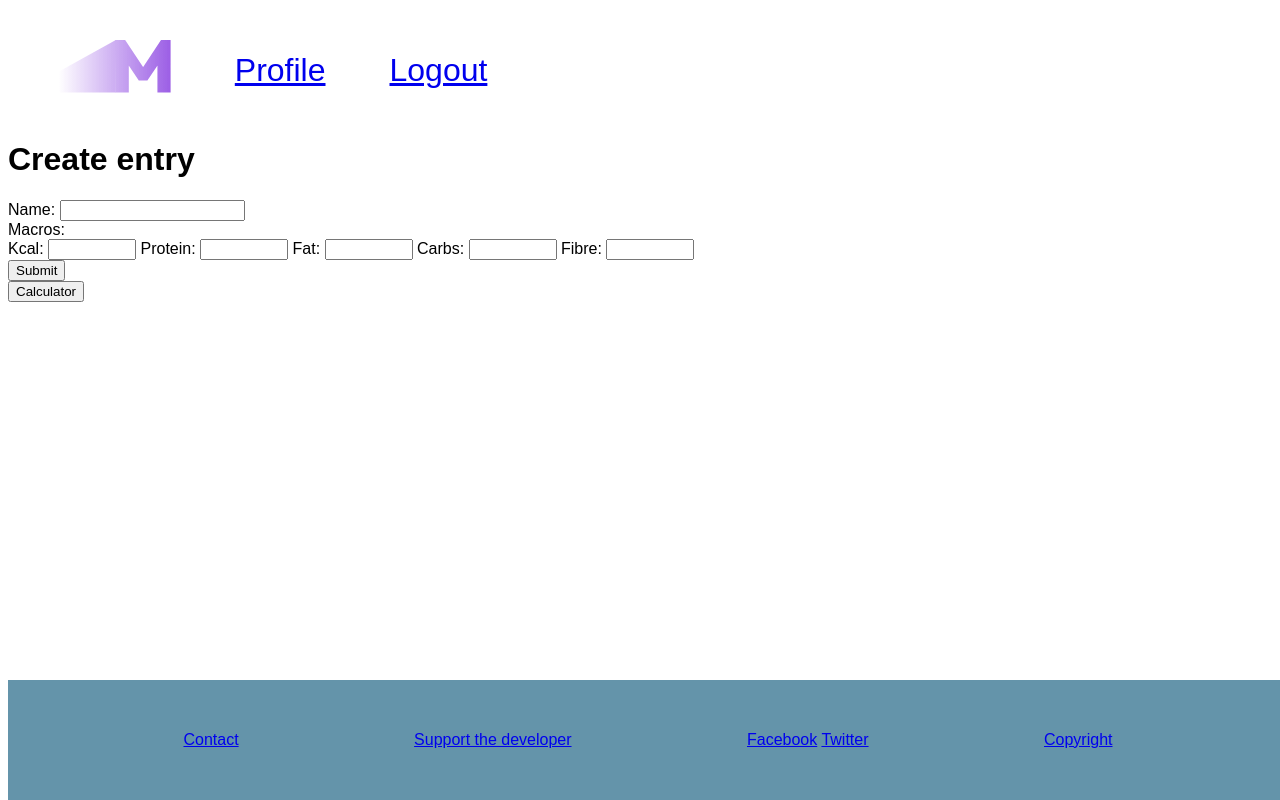
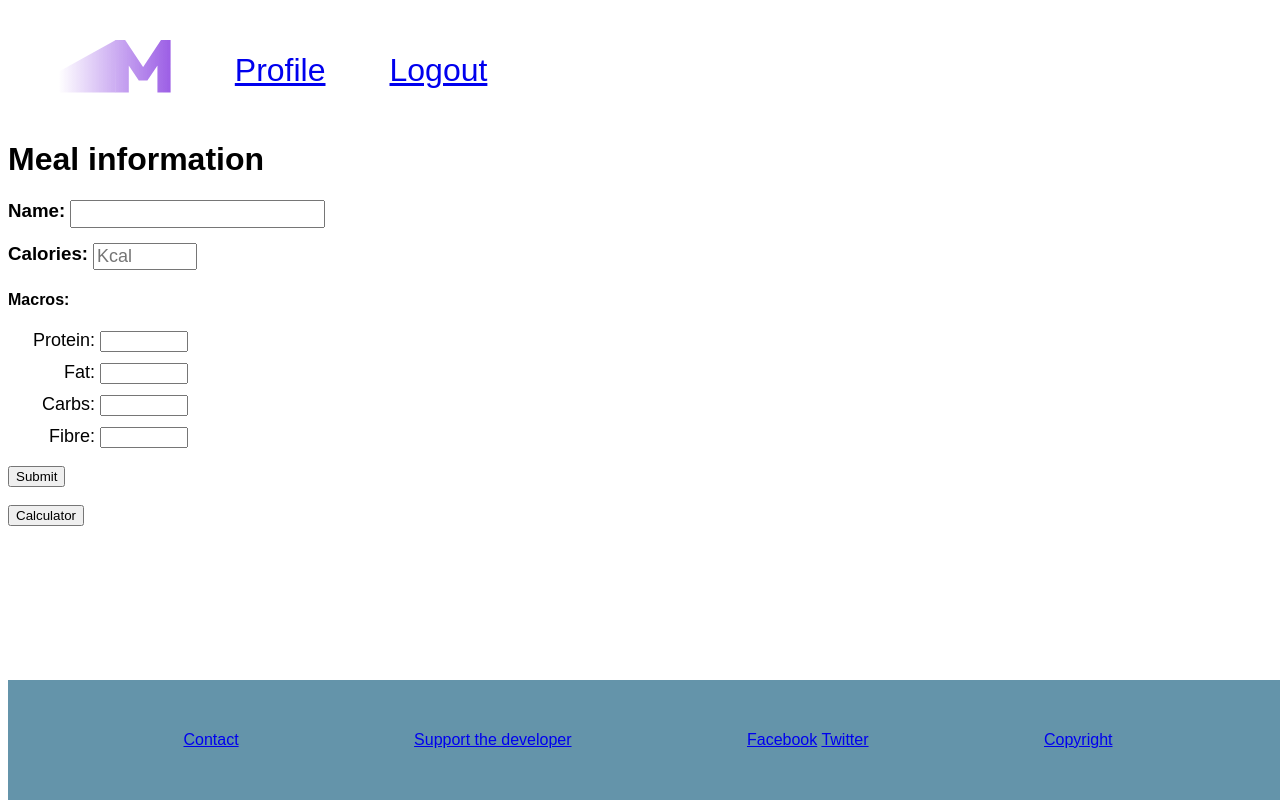
Before and after one commit to Lilley-DL/Momentum, a Flask app: page /createEntry in a window 1280 px wide. Run offline with Flask 3, Linux system fonts and the light colour scheme; the visitor is signed in with stand-in values (Sample User, id 1).

Commit message:
adjusted meal entry input stytles

```diff
--- a/static/style.css
+++ b/static/style.css
@@ -34,17 +34,45 @@ footer{
     align-items: center;
 }
 
-@media screen and (max-width:500px) {
-    #top-nav{
-        /* display:none; */
-        margin: 2vh 1vw;
-        font-size: larger;
-    }
+/* meal entry  */
+/* meal name */
+#name-input-wrapper h3{
+    margin: 0 5px 0 0 ;
+}
+#name-input-wrapper input[type=text]{
+    font-size: larger;
+}
+#name-input-wrapper{
+    display: flex;
+    flex-direction: row;
 }
 
-/* meal entry  */
-.macroInput{
+/* calories input */
+#calories-input-wrapper{
+    display: flex;
+    flex-direction: row;
+    margin: 15px 0;
+}
+#calories-input-wrapper input[type=number]{
+    font-size: large;
+    max-width: 6rem;
+}
+#calories-input-wrapper h3{
+    margin: 0 5px 0 0;
+}
+
+/* macroinput */
+#macro-input-wrapper input[type=number]{
     max-width: 5rem;
+}
+#macro-input-wrapper{
+    display: flex;
+    flex-direction: column;
+    max-width: 180px;
+    min-width: 10vw;
+    align-items: flex-end;
+    gap: 10px;
+    font-size: large;
 }
 
 /* macro calculator */
@@ -103,3 +131,19 @@ footer{
 }
 
 /* ADD workout */
+
+
+
+
+
+@media screen and (max-width:500px) {
+    #top-nav{
+        /* display:none; */
+        margin: 2vh 1vw;
+        font-size: larger;
+    }
+
+    #macro-input-wrapper{
+        max-width: 45vw;
+    }
+}
--- a/templates/createEntry.html
+++ b/templates/createEntry.html
@@ -12,27 +12,44 @@
 
 
     {% endif %}
-        <h1>Create entry</h1>
+        <h1>Meal information</h1>
 
-        <form action="/createEntry" method="post">
-            <label for="entryName">Name:</label>
-            <input type="text" name="entryName" id="entry-name" required min="4" max="50">
-            <br>
-            <span id="macroHeader">Macros:</span>
-            <br>
-            <label for="calories">Kcal:</label>
-            <input class="macroInput" type="number" id="caloriesInput" name="calories" min="0" step="0.01" >
-            <label for="protein">Protein:</label>
-            <input class="macroInput" type="number" id="proteinInput" name="protein" min="0" step="0.01">
-            <label for="fats">Fat:</label>
-            <input class="macroInput" type="number" id="fatsInput" name="fats" min="0" step="0.01">
-            <label for="carbs">Carbs:</label>
-            <input class="macroInput" type="number" id="carbsInput" name="carbs" min="0" step="0.01">
-            <label for="fibre">Fibre:</label>
-            <input class="macroInput" type="number" id="fibreInput" name="fibre" min="0" step="0.01">
+        <form action="/createEntry" method="post" id="meal-entry-form">
+
+            <div id="name-input-wrapper">
+                <h3 for="entryName">Name:</h3>
+                <input type="text" name="entryName" id="entry-name" required min="4" max="50">
+            </div>
+
+            <div id="calories-input-wrapper">
+                <!-- <label for="calories">Calories:</label> -->
+                <h3 for="calories">Calories:</h3>
+                <input class="macroInput" type="number" id="calorieInput" name="calories" min="0" step="0.01" required placeholder="Kcal">
+            </div>
+            <h4 id="macroHeader">Macros:</h4>
+
+            <div id="macro-input-wrapper">
+                <div>
+                    <label for="protein">Protein:</label>
+                    <input class="macroInput" type="number" id="proteinInput" name="protein" min="0" step="0.01" >
+                </div>
+                <div>
+                    <label for="fats">Fat:</label>
+                    <input class="macroInput" type="number" id="fatsInput" name="fats" min="0" step="0.01" >
+                </div>
+                <div>
+                    <label for="carbs">Carbs:</label>
+                    <input class="macroInput" type="number" id="carbsInput" name="carbs" min="0" step="0.01" >
+                </div>
+                <div>
+                    <label for="fibre">Fibre:</label>
+                    <input class="macroInput" type="number" id="fibreInput" name="fibre" min="0" step="0.01" >
+                </div>
+            </div>
             <br>
             <input type="submit" value="Submit">
         </form>
+        <br>
         <button id="showCalc">Calculator</button>
         <dialog id="calculator-modal">
 
```
